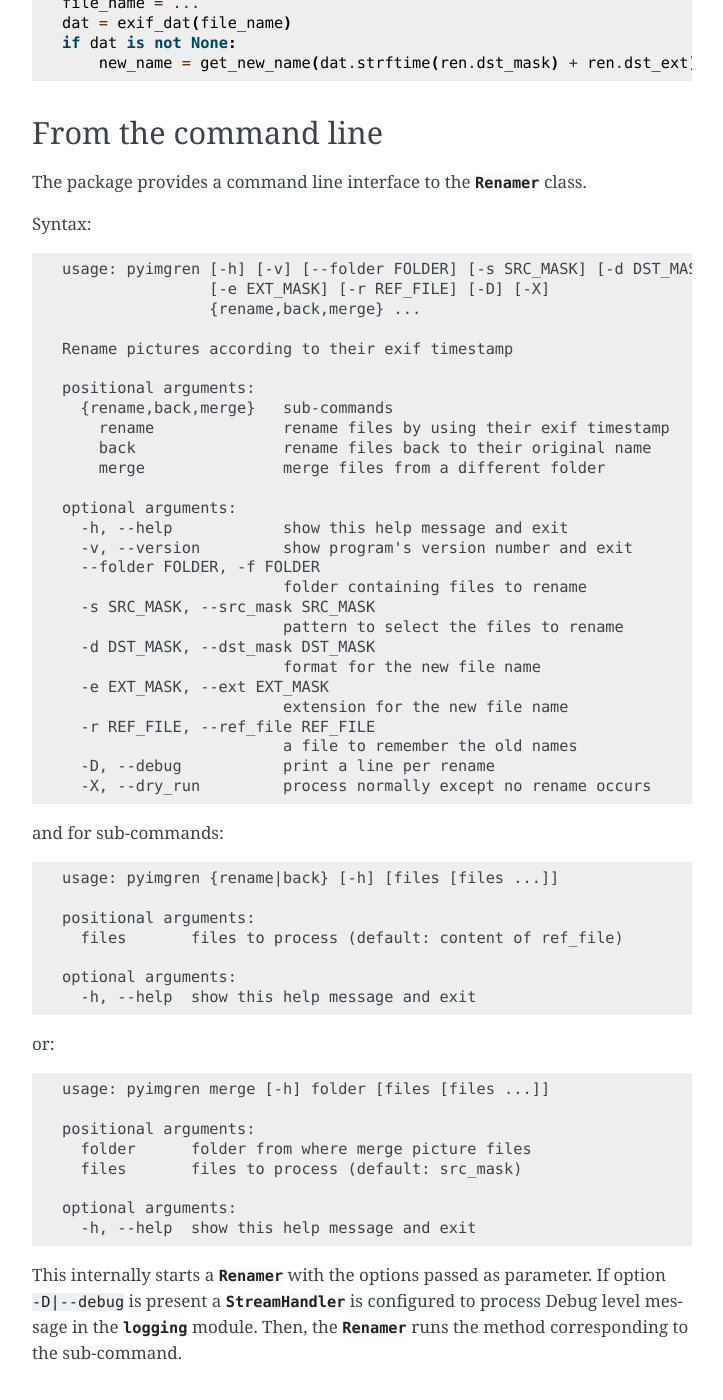
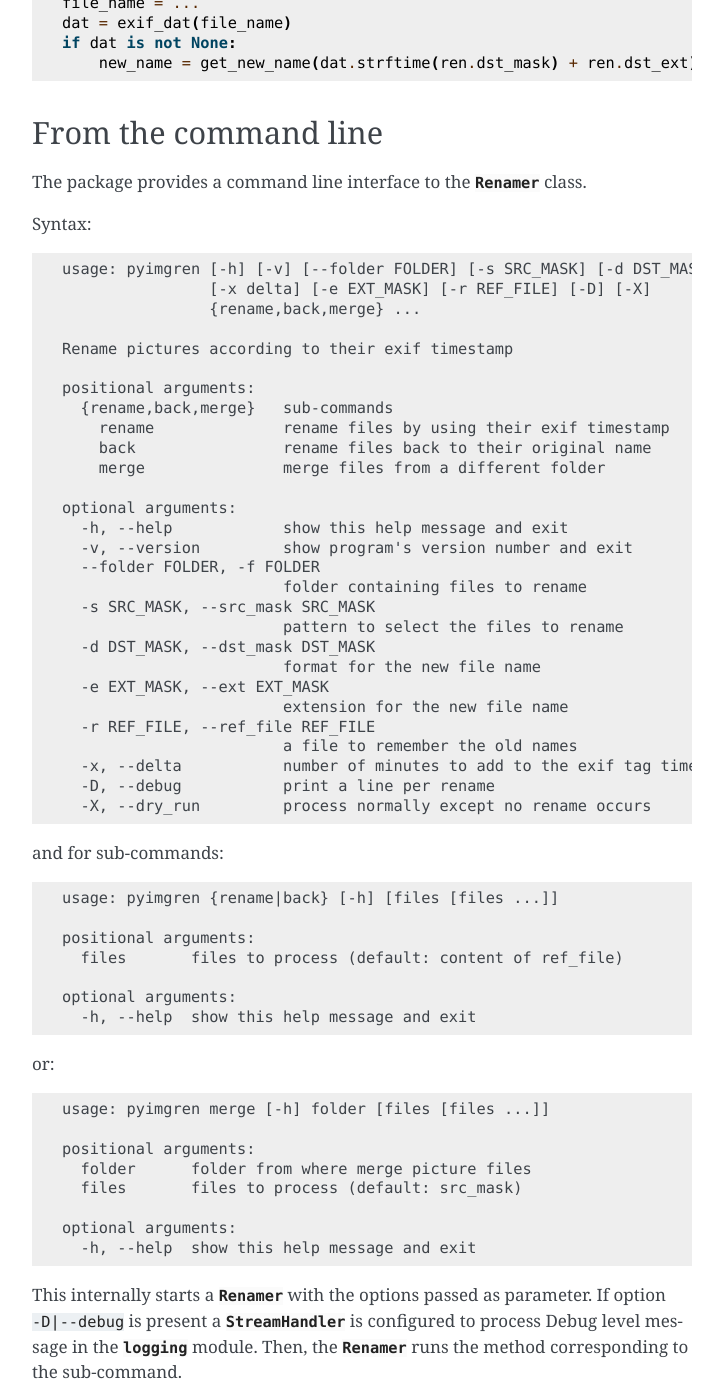
Before and after one commit to s-ball/pyimgren, a Sphinx documentation site: the page built from docs/usage.rst, in a window 1280 px wide and 1400 px high, scrolled down 1923 px. Shown: the whole window, without its empty margins (388-1111 px from the left). Built offline with Sphinx 7.4.7, drawn with Linux system fonts in a browser that asks for light colours; the version number could not be read and is left out; some of the changed text lies outside the part shown.

Commit message:
Update the (english) doc for the delta parameter.

```diff
--- a/docs/overview.rst
+++ b/docs/overview.rst
@@ -20,7 +20,7 @@ Features
 The central class of the package is :class:`~pyimgren.pyimgren.Renamer`. It normally acts on a single folder passed at initialization time. It should be given a ``strftime`` format string and an extension (starting with a dot like ``.jpg``). It can then:
 
 * rename files from the folder given by their names of by patterns to a name contructed with the date from the exif tag, the ``strftime`` format string and the extension. When more than one file should get the same name, the following are given names postfixed with ``a`` to ``zz`` before the extension.
-  For example with a ``"%Y%m%d"`` mask and a ``".jpeg"`` extension, 3 pictures from the 10 september 2016 will be given the names ``"20160910.jpeg"`` and ``"20160910a.jpeg"``.
+  For example with a ``"%Y%m%d"`` mask and a ``".jpeg"`` extension, 3 pictures from the 10 september 2016 will be given the names ``"20160910.jpeg"`` and ``"20160910a.jpeg"``. Optionaly, you can pass a delta in minutes to add to the time extracted for the exif tag.?
 
 * rename back files from the folder to their original names. For that ``rename`` creates a special file in the folder (by default ``names.log``) to record the new and original names. Optionally it can operate on a limited set of the renamed pictures.
 
--- a/docs/usage.rst
+++ b/docs/usage.rst
@@ -82,7 +82,7 @@ Syntax:
 .. code-block:: none
 
     usage: pyimgren [-h] [-v] [--folder FOLDER] [-s SRC_MASK] [-d DST_MASK]
-                    [-e EXT_MASK] [-r REF_FILE] [-D] [-X]
+                    [-x delta] [-e EXT_MASK] [-r REF_FILE] [-D] [-X]
                     {rename,back,merge} ...
 
     Rename pictures according to their exif timestamp
@@ -106,6 +106,7 @@ Syntax:
                             extension for the new file name
       -r REF_FILE, --ref_file REF_FILE
                             a file to remember the old names
+      -x, --delta           number of minutes to add to the exif tag time
       -D, --debug           print a line per rename
       -X, --dry_run         process normally except no rename occurs
 
@@ -159,7 +161,7 @@ On Windows, the Python script directories are commonly not in the PATH, and user
 .. code-block:: none
 
     usage: pyimgren [-h] [-v] [--folder FOLDER] [-s SRC_MASK] [-d DST_MASK]
-                    [-e EXT_MASK] [-r REF_FILE] [-D] [-X]
+                    [-e EXT_MASK] [-r REF_FILE] [-x delta] [-D] [-X]
                     {rename,back,merge} ...
 
 The parameters are exactly the same they were for the script.
```
Also changed, not shown: other parts of docs/usage.rst (+1 -0 lines).
